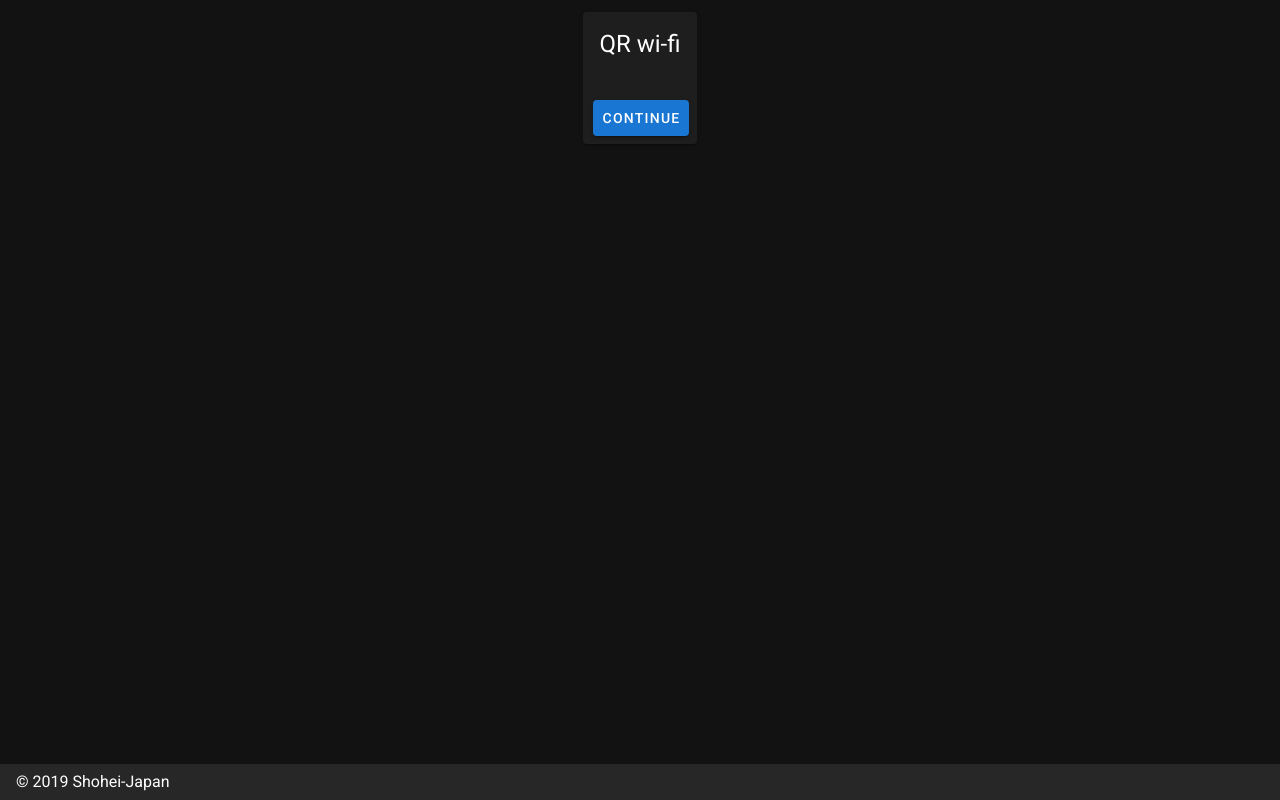
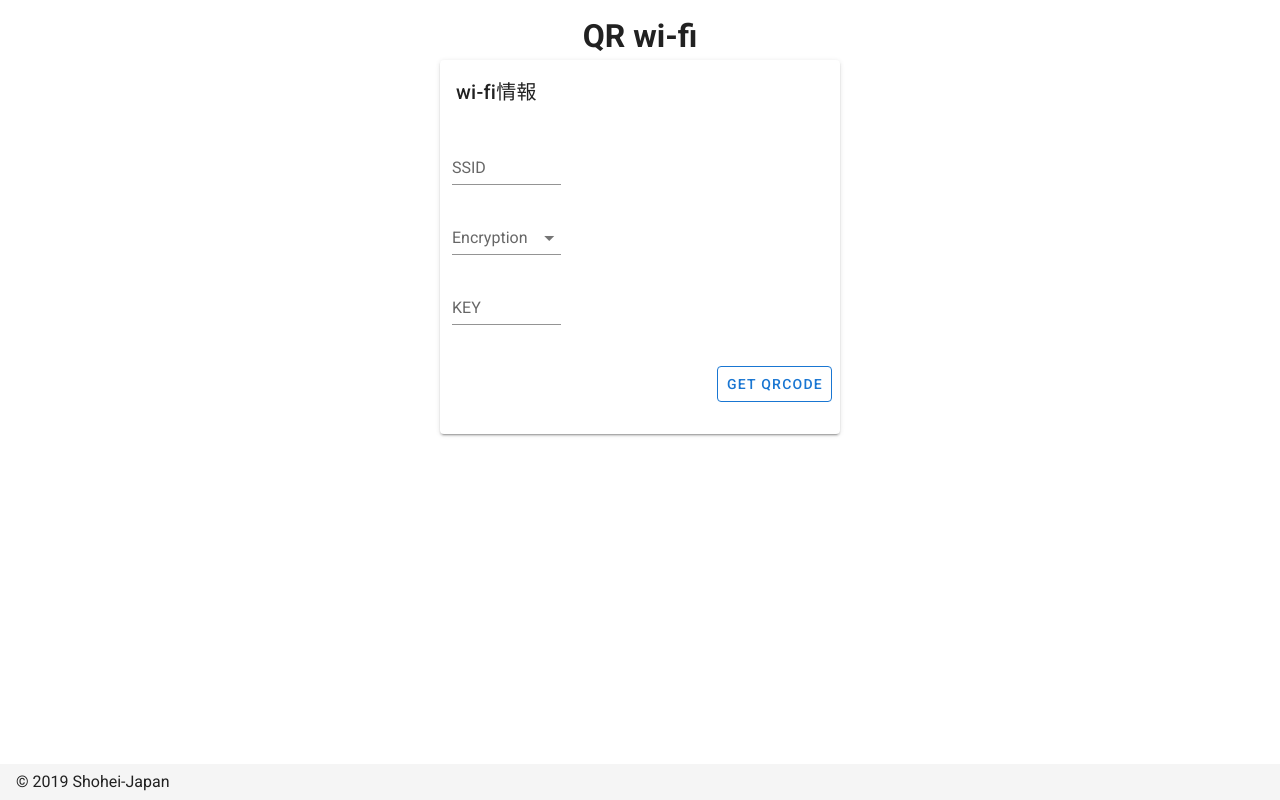
Before and after one commit to Shohei-Japan/qrwi-fi.github.io, a Nuxt app: page / in a window 1280 px wide. Built offline with nearby package versions, Linux system fonts and the light colour scheme.

Commit message:
add canvas image (#1)

```diff
--- a/nuxt.config.js
+++ b/nuxt.config.js
@@ -57,7 +57,6 @@ export default {
   vuetify: {
     customVariables: ['~/assets/variables.scss'],
     theme: {
-      dark: true,
       themes: {
         dark: {
           primary: colors.blue.darken2,
--- a/package.json
+++ b/package.json
@@ -16,7 +16,8 @@
   },
   "dependencies": {
     "nuxt": "^2.0.0",
-    "push-dir": "^0.4.1"
+    "push-dir": "^0.4.1",
+    "qrcode": "^1.4.4"
   },
   "devDependencies": {
     "@nuxtjs/eslint-config": "^1.0.1",
--- a/pages/index.vue
+++ b/pages/index.vue
@@ -1,23 +1,111 @@
 <template>
   <v-layout column justify-center align-center>
-    <v-flex xs12 sm8 md6>
-      <div class="text-center"></div>
-      <v-card>
-        <v-card-title class="headline">
-          QR wi-fi
-        </v-card-title>
-        <v-card-text></v-card-text>
-        <v-card-actions>
-          <v-spacer />
-          <v-btn color="primary" nuxt to="/inspire">
-            Continue
-          </v-btn>
-        </v-card-actions>
-      </v-card>
-    </v-flex>
+    <h1 class="mb1">QR wi-fi</h1>
+    <v-card width="400">
+      <v-card-title>
+        wi-fi情報
+      </v-card-title>
+      <v-form>
+        <v-container>
+          <v-row>
+            <v-col cols="12" md="4">
+              <v-text-field
+                v-model="formData.ssid"
+                :rules="ssidRules"
+                label="SSID"
+                required
+              />
+              <v-select
+                v-model="formData.encryption"
+                :items="encryptionItems"
+                :rules="encryptionRules"
+                label="Encryption"
+              />
+              <v-text-field
+                v-model="formData.key"
+                :rules="keyRules"
+                label="KEY"
+                required
+              />
+            </v-col>
+          </v-row>
+        </v-container>
+      </v-form>
+      <p v-if="showErrorMessage" class="text-center">
+        Woops, all forms must be filled.
+      </p>
+      <v-card-actions class="d-flex align-end flex-column">
+        <v-btn
+          @click="createImage()"
+          class="text-right"
+          outlined
+          color="primary"
+        >
+          Get QRCode
+        </v-btn>
+      </v-card-actions>
+      {{ originalQRCode }}
+      <div class="text-center">
+        <img :src="originalQRCode" alt="" />
+        <div id="canvas"></div>
+      </div>
+    </v-card>
   </v-layout>
 </template>
 
 <script>
-export default {}
+import QRCode from 'qrcode'
+
+export default {
+  data: () => ({
+    formData: {
+      ssid: '',
+      encryption: '',
+      key: ''
+    },
+    ssidRules: [(v) => !!v || 'SSID is required'],
+    keyRules: [(v) => !!v || 'KEY is required'],
+    encryptionRules: [(v) => !!v || 'Encryption is required'],
+    showErrorMessage: false,
+    version: 5,
+    errorCorrectionLevel: 'H',
+    originalQRCode: ''
+  }),
+  computed: {
+    encryptionItems() {
+      return ['WPA/WPA2', 'WEP', 'None']
+    },
+    existEmptyForm() {
+      return Object.values(this.formData).every((val) => val.length > 0)
+    },
+    wifiString() {
+      return `WIFI:S:${this.formData.ssid};T:${this.formData.encryption};P:${this.formData.key};;`
+    }
+  },
+  methods: {
+    createImage() {
+      this.showErrorMessage = false
+      if (!this.existEmptyForm) {
+        this.showErrorMessage = true
+      }
+      this.generateQR(this.wifiString)
+    },
+    async generateQR(string) {
+      await QRCode.toCanvas(
+        string,
+        {
+          errorCorrectionLevel: this.errorCorrectionLevel,
+          version: this.version
+        },
+        (err, canvas) => {
+          if (err) {
+            console.error(err)
+          }
+          const container = document.getElementById('canvas')
+          container.appendChild(canvas)
+        }
+      )
+    }
+  }
+}
 </script>
```
Also changed, not shown: 1 other file (tests, documents, lock files or other folders).
